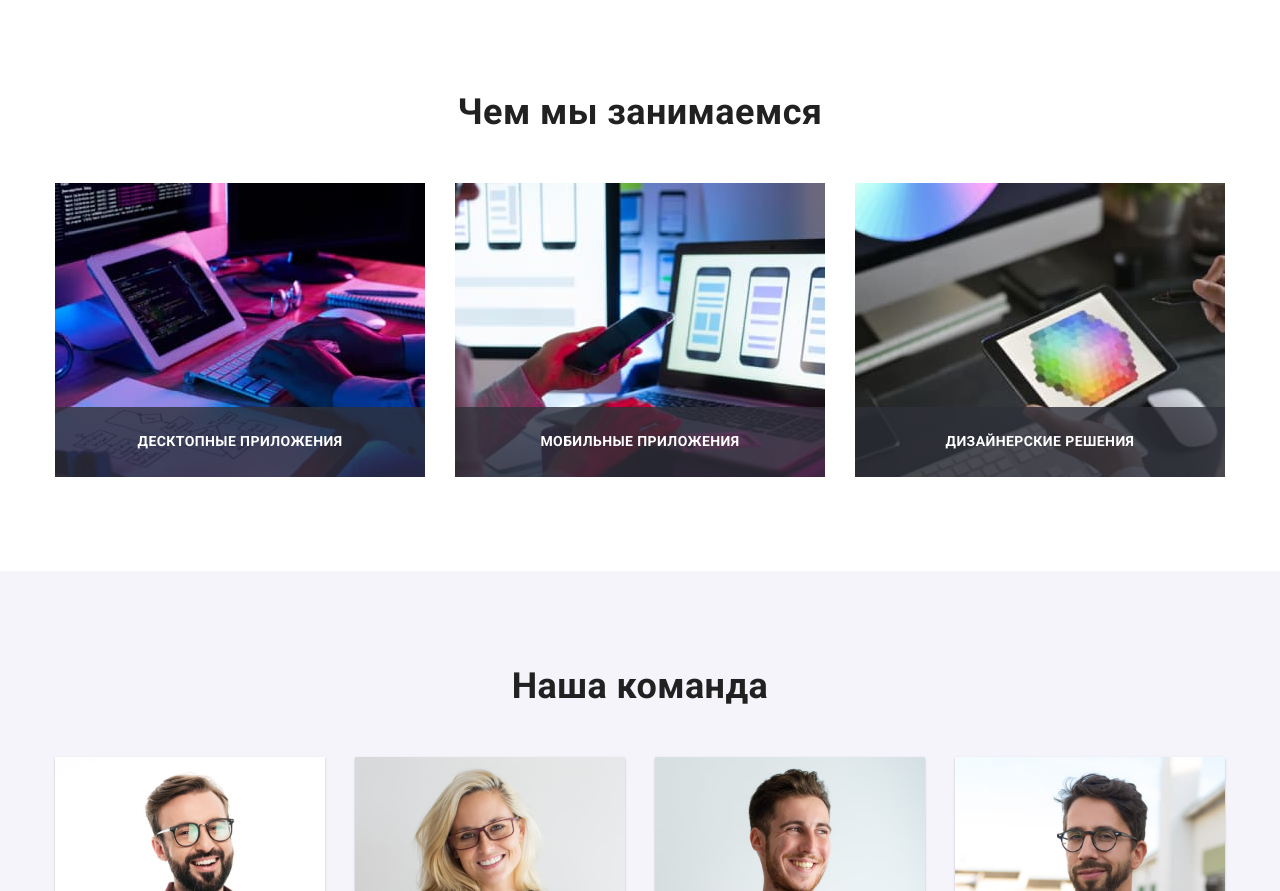
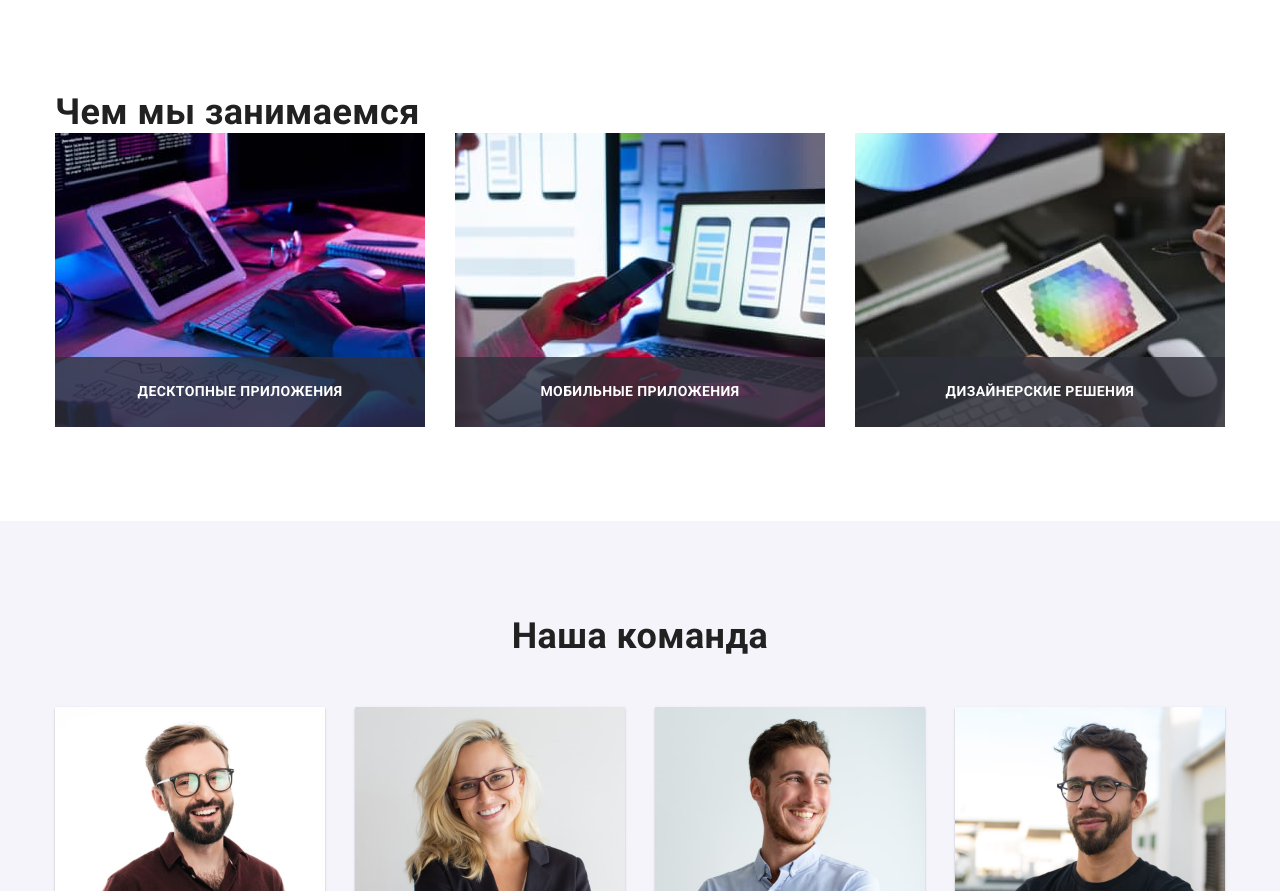
Before and after one commit to zaborov21/goit-markup-hw-05, a plain HTML site: page index.html in a window 1280 px wide. Shown: the part 1029-1920 px from the top of the page. Drawn offline with nearby package versions, Linux system fonts and the light colour scheme.

Commit message:
corrected mistakes

```diff
--- a/css/styles.css
+++ b/css/styles.css
@@ -412,11 +412,8 @@ address {
   padding-top: 0;
 }
 .work .title {
-  margin-bottom: 50px;
-
   color: var(--primary-text-color);
 
-  text-align: center;
   font-weight: 700;
   font-size: 36px;
   line-height: 1.17;
@@ -429,16 +426,19 @@ address {
 }
 .thumb {
   position: absolute;
+
+  display: flex;
+  justify-content: center;
+  align-items: center;
+
   right: 0;
   bottom: 0;
-  width: 370px;
+  width: 100%;
   height: 70px;
 
   background: rgba(47, 48, 58, 0.8);
 }
 .thumb .title {
-  padding-top: 27px;
-
   font-weight: 700;
   font-size: 14px;
   line-height: 1.14;
```
